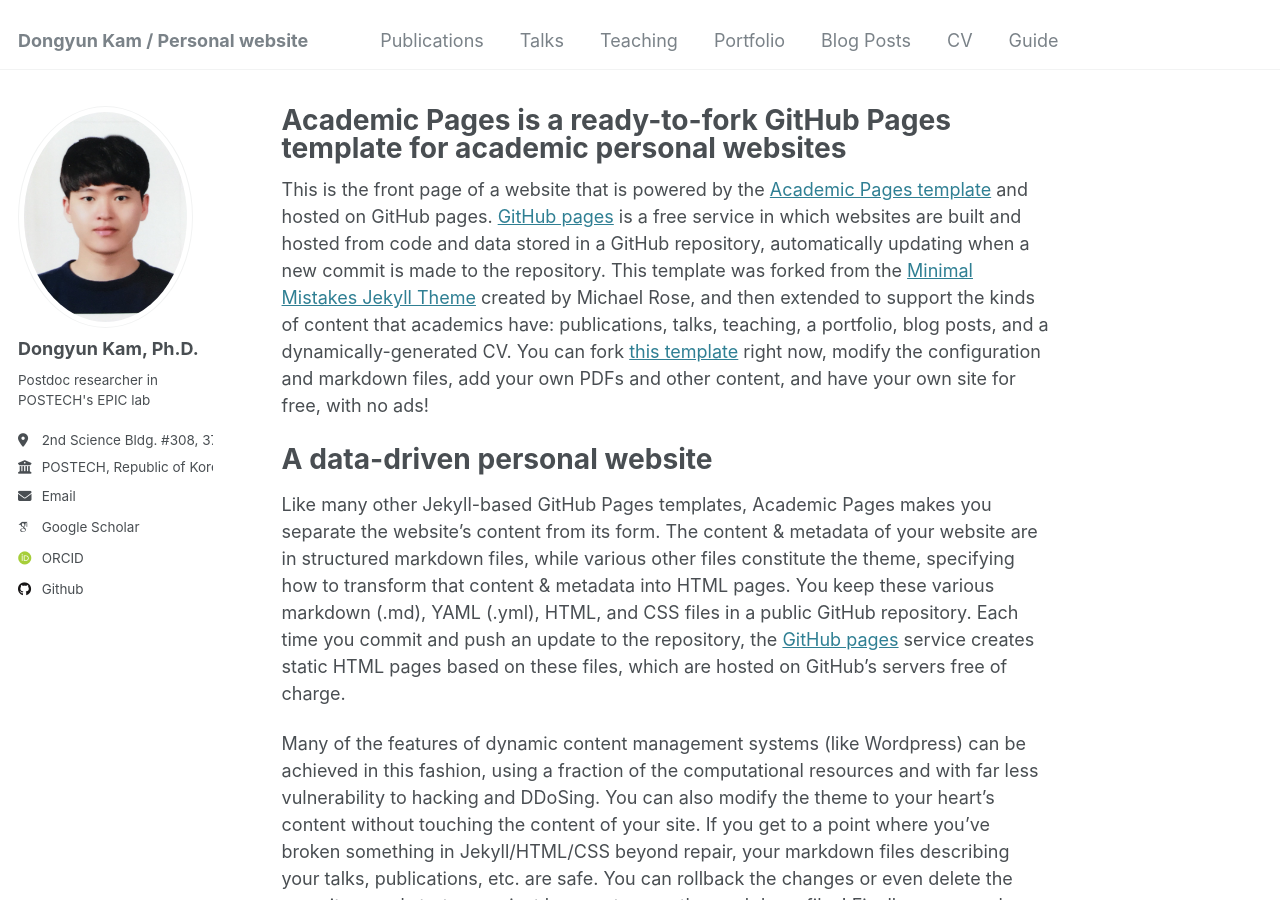
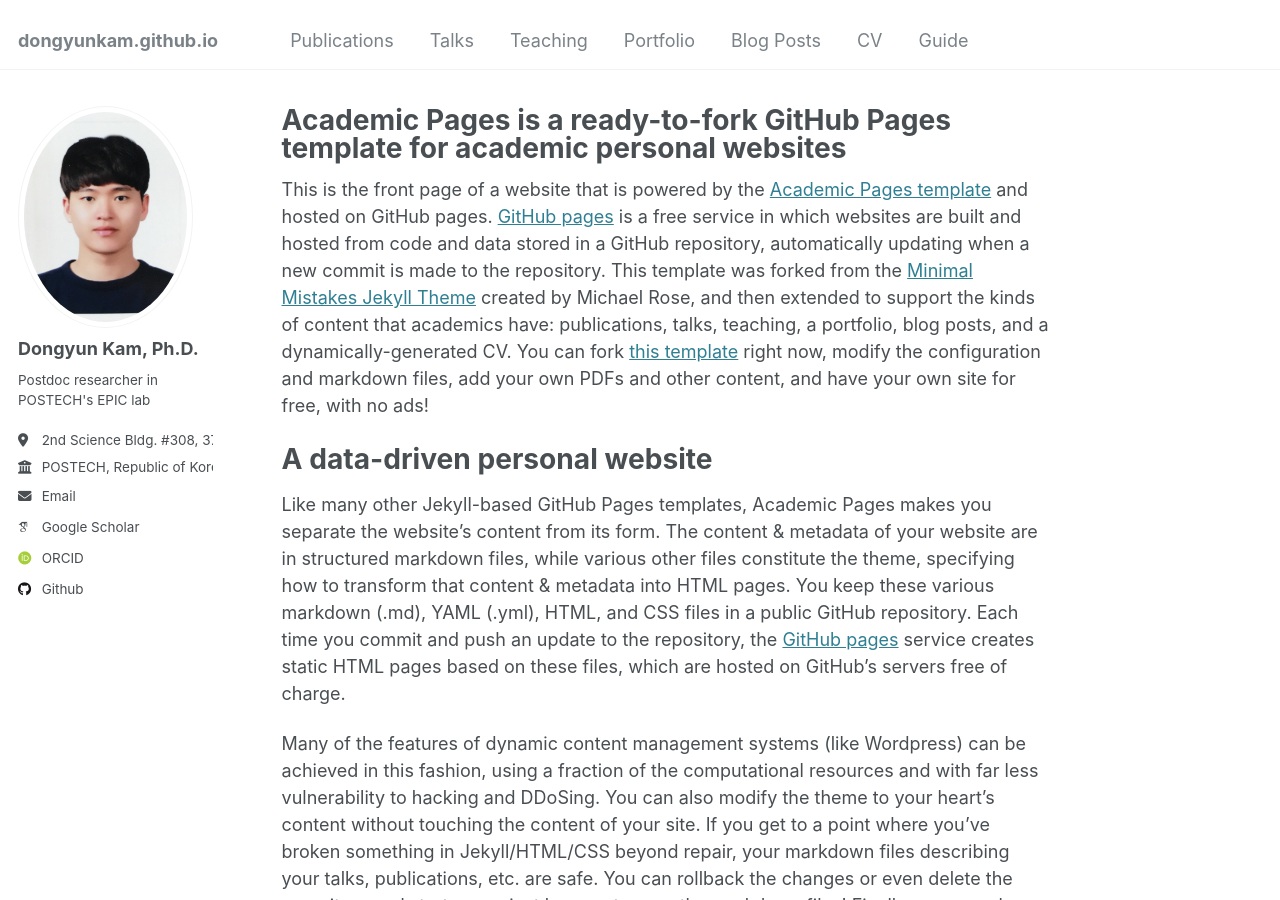
Before and after one commit to Dongyunkam/dongyunkam.github.io, a Jekyll site: the page built from _pages/about.md, in a window 1280 px wide and 900 px high. Built offline with Jekyll 4.4.1, drawn with Linux system fonts in a browser that asks for light colours; some web fonts are replaced.

Commit message:
Update _config.yml

```diff
--- a/_config.yml
+++ b/_config.yml
@@ -8,7 +8,7 @@
 
 # Basic Site Settings
 locale                   : "en-US"
-title                    : "Dongyun Kam / Personal website"
+title                    :
 title_separator          : "-"
 name                     : &name "Dongyun Kam"
 description              : &description "personal description"
```
